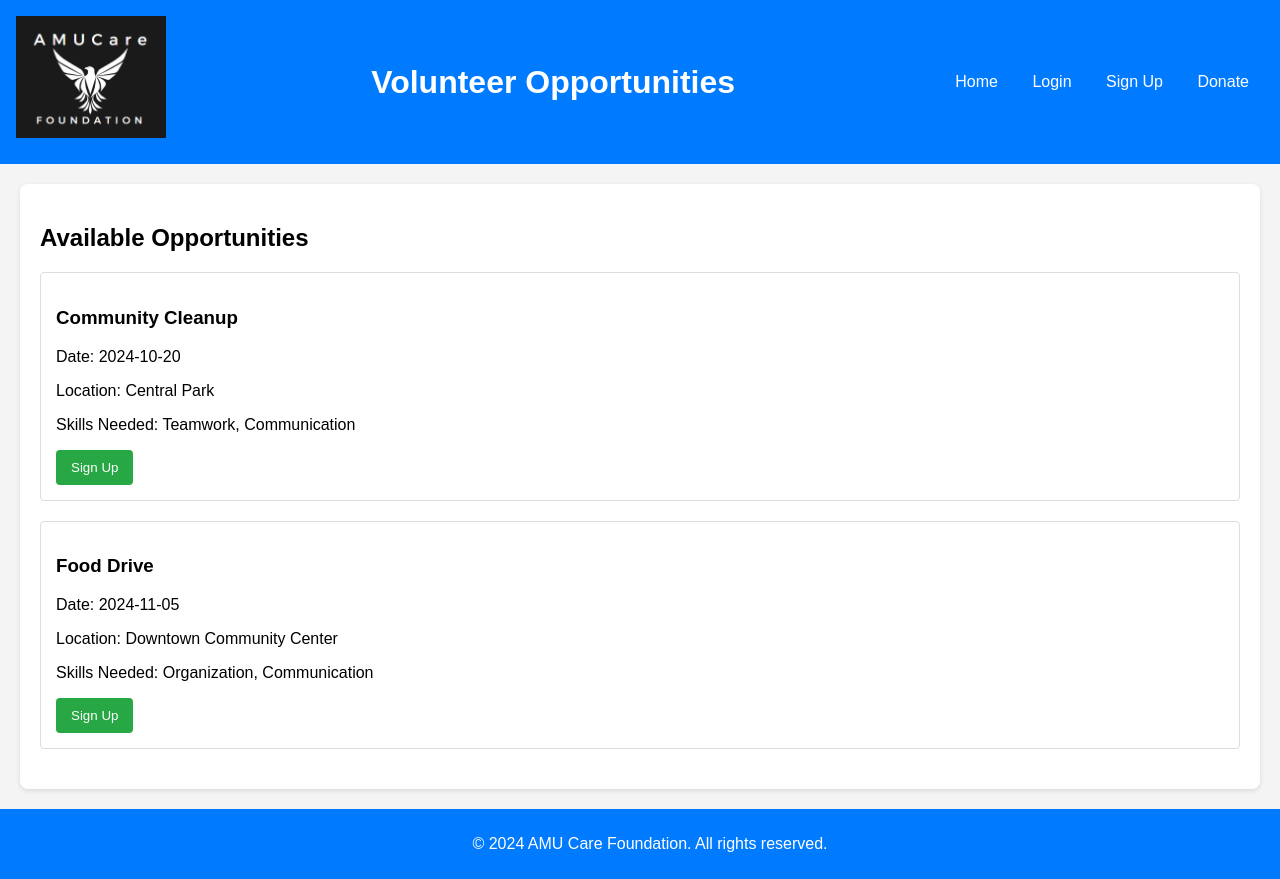
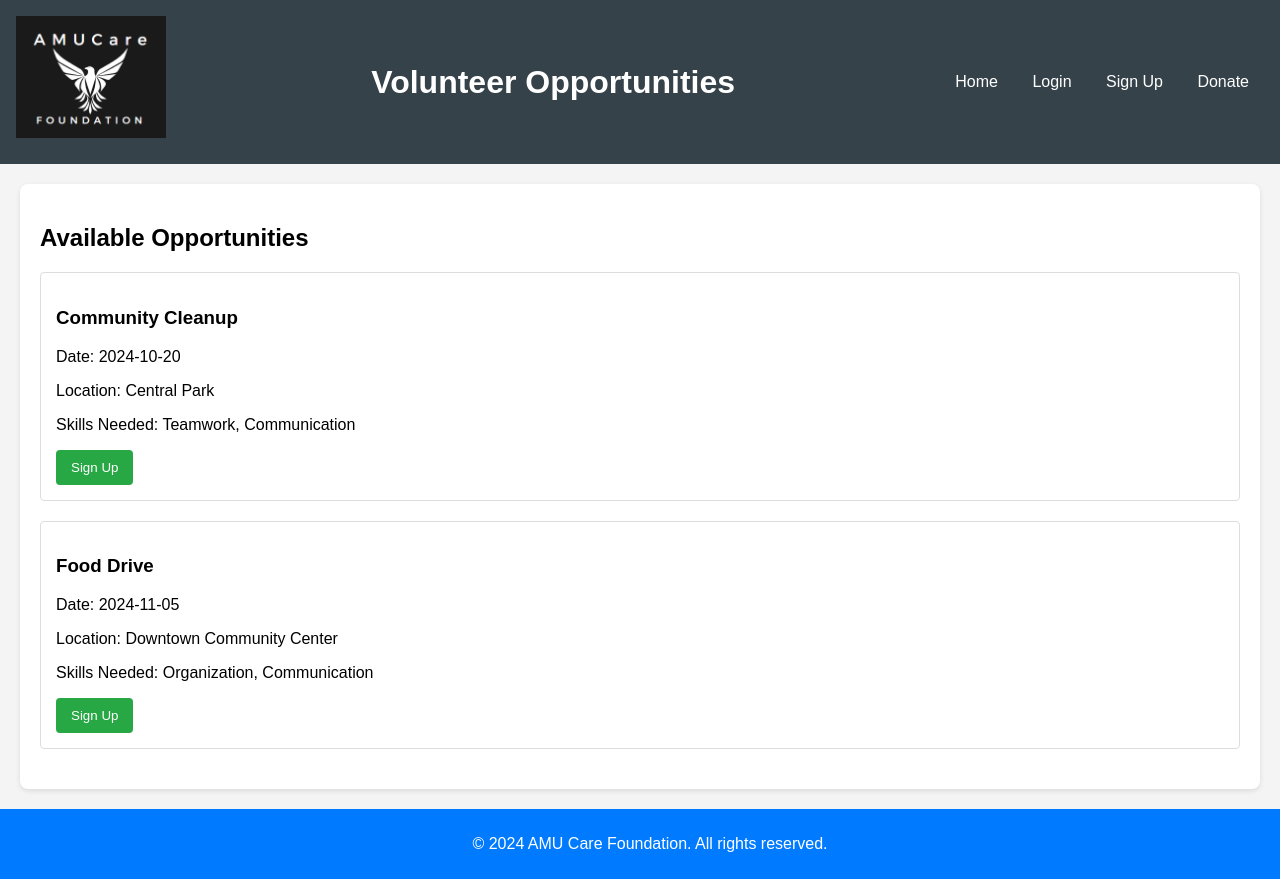
Before and after one commit to raging-bilal/AMUCare, a plain HTML site: page volunteer-opportunities.html in a window 1280 px wide. Drawn offline with Linux system fonts and the light colour scheme.

Commit message:
Update volunteer-opportunities.css

```diff
--- a/static/css/volunteer-opportunities.css
+++ b/static/css/volunteer-opportunities.css
@@ -7,7 +7,7 @@ body {
 }
 
 header {
-    background: #007bff; /* Same blue color as login and sign-up */
+    background: #35424a; /* Same blue color as login and sign-up */
     color: #ffffff; /* White text */
     padding: 1rem;
     text-align: center;
```
